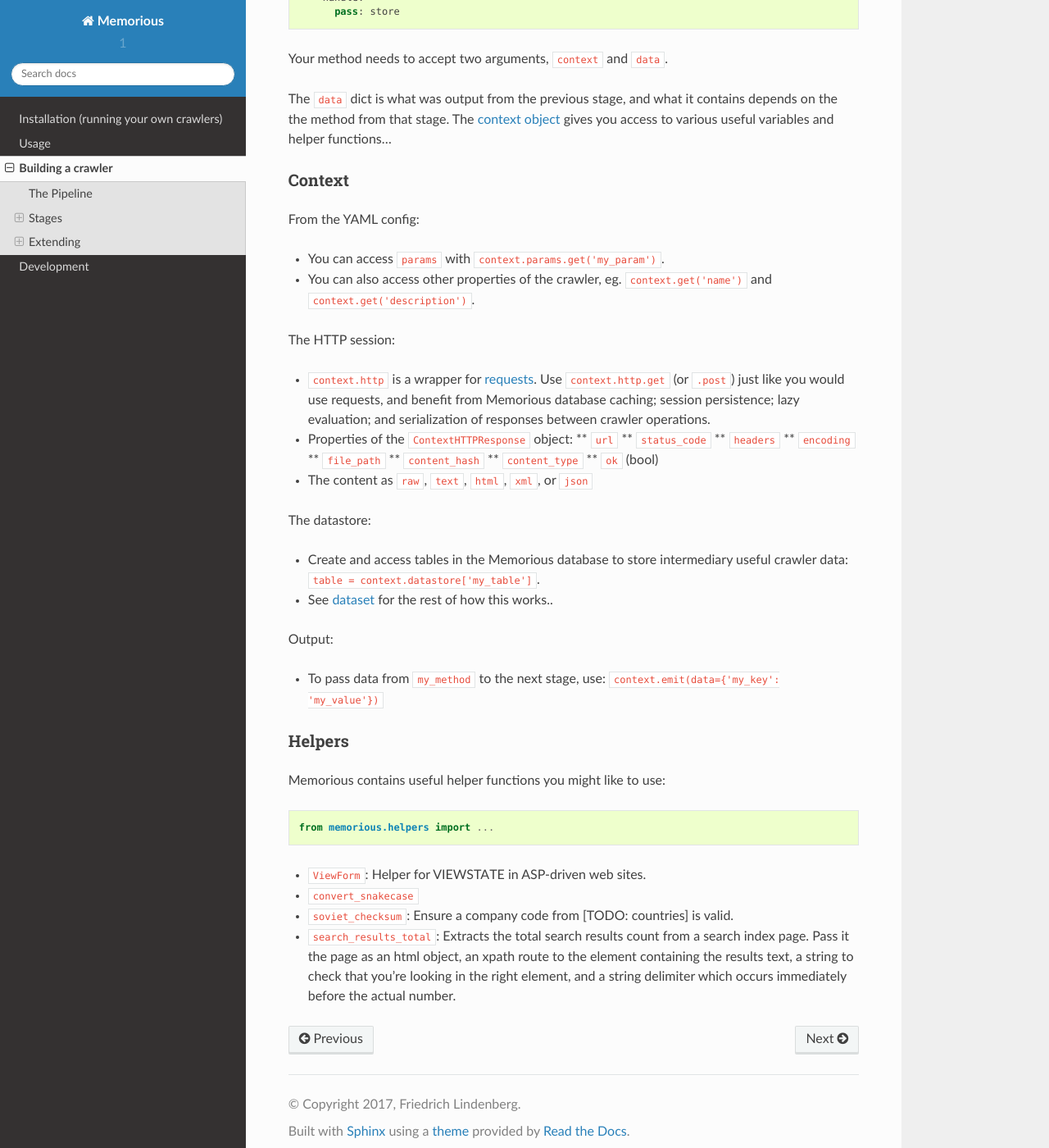
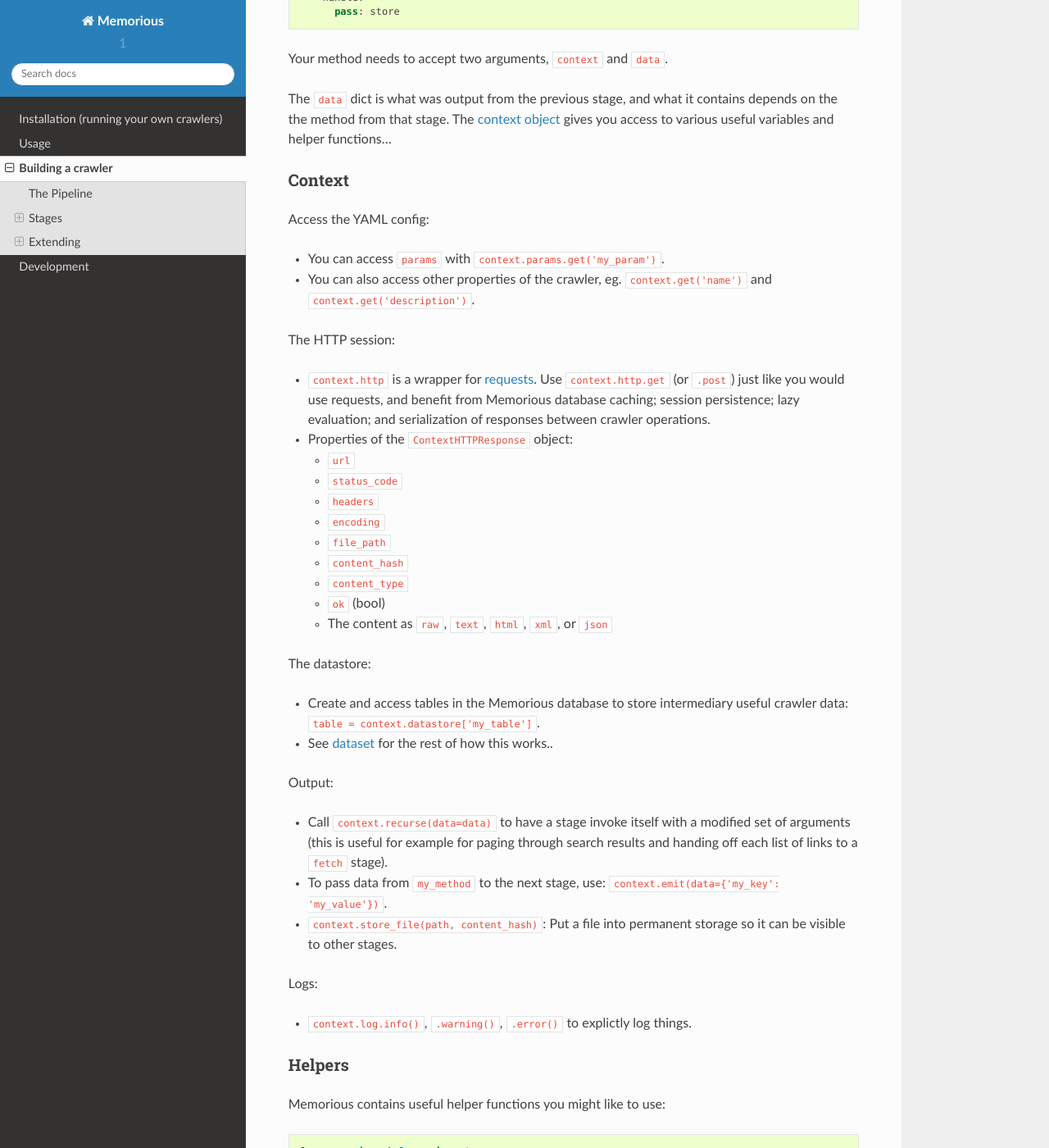
Before and after one commit to alephdata/memorious, a Sphinx documentation site: the page built from docs/buildingcrawler.md, in a window 1280 px wide and 1400 px high, scrolled down 7262 px. Shown: the whole window at 82% size. Built offline with Sphinx 7.4.7 and the Read the Docs theme 2.0.0, drawn with Linux system fonts in a browser that asks for light colours.

Commit message:
Update context

```diff
--- a/docs/buildingcrawler.md
+++ b/docs/buildingcrawler.md
@@ -277,7 +277,7 @@ The `data` dict is what was output from the previous stage, and what it contains
 
 ### Context
 
-From the YAML config:
+Access the YAML config:
 
 * You can access `params` with `context.params.get('my_param')`.
 * You can also access other properties of the crawler, eg. `context.get('name')` and `context.get('description')`.
@@ -286,15 +286,15 @@ The HTTP session:
 
 * `context.http` is a wrapper for [requests](http://docs.python-requests.org/en/master/). Use `context.http.get` (or `.post`) just like you would use requests, and benefit from Memorious database caching; session persistence; lazy evaluation; and serialization of responses between crawler operations.
 * Properties of the `ContextHTTPResponse` object:
-** `url`
-** `status_code`
-** `headers`
-** `encoding`
-** `file_path`
-** `content_hash`
-** `content_type`
-** `ok` (bool)
- * The content as `raw`, `text`, `html`, `xml`, or `json`
+  * `url`
+  * `status_code`
+  * `headers`
+  * `encoding`
+  * `file_path`
+  * `content_hash`
+  * `content_type`
+  * `ok` (bool)
+  * The content as `raw`, `text`, `html`, `xml`, or `json`
 
 The datastore:
 
@@ -303,7 +303,13 @@ The datastore:
 
 Output:
 
-* To pass data from `my_method` to the next stage, use: `context.emit(data={'my_key': 'my_value'})`
+* Call `context.recurse(data=data)` to have a stage invoke itself with a modified set of arguments (this is useful for example for paging through search results and handing off each list of links to a `fetch` stage).
+* To pass data from `my_method` to the next stage, use: `context.emit(data={'my_key': 'my_value'})`.
+* `context.store_file(path, content_hash)`: Put a file into permanent storage so it can be visible to other stages.
+
+Logs:
+
+* `context.log.info()`, `.warning()`, `.error()` to explictly log things.
 
 ### Helpers
 
```
